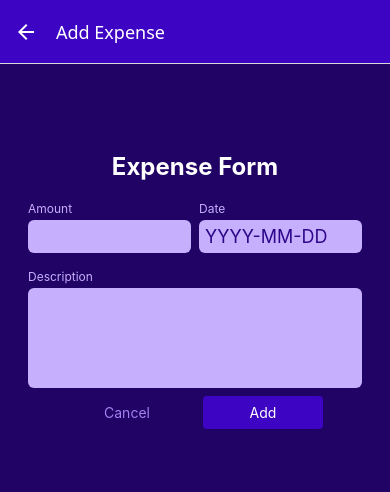
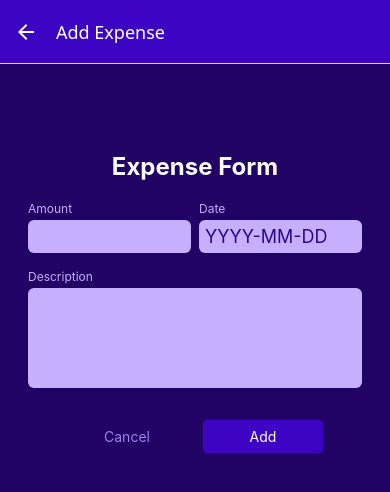
Before and after one commit to Benjilo12/React-Native-Expense-App, a React Native app: screen /ManageExpenses in a window 390 px wide. Shown: the top 492 px of the page. Built offline with nearby package versions, Linux system fonts and the light colour scheme.

Commit message:
validated form

```diff
--- a/components/ManageExpense/ExpenseForm.js
+++ b/components/ManageExpense/ExpenseForm.js
@@ -1,30 +1,76 @@
-import React from "react";
-import { StyleSheet, Text, View } from "react-native";
+import React, { useState } from "react";
+import { StyleSheet, Text, View, Alert } from "react-native";
 import Input from "./Input";
+import Button from "../ExpensesOutput/UI/Button";
 
-export default function ExpenseForm() {
-  function amountChangedHandler(text) {
-    console.log(text);
+export default function ExpenseForm({
+  onCancel,
+  onSubmit,
+  submitButtonLabel,
+  defaultValues,
+}) {
+  // State to store all input values in one object
+  const [inputValues, setInputValues] = useState({
+    amount: defaultValues ? defaultValues.amount.toString() : "",
+    date: defaultValues ? defaultValues.date.toISOString().slice(0, 10) : "",
+    description: defaultValues ? defaultValues.description : "",
+  });
+
+  // Generic handler for updating any input field
+  function InputChangedHandler(inputIdentifier, enteredValue) {
+    setInputValues((curInputValues) => {
+      return {
+        ...curInputValues,
+        [inputIdentifier]: enteredValue,
+      };
+    });
   }
+
+  // Handler for form submission
+  function SubmitHandler() {
+    const expenseData = {
+      amount: +inputValues.amount, // convert string to number
+      date: new Date(inputValues.date), // convert string to Date object
+      description: inputValues.description,
+    };
+
+    // Validate the input data (optional)
+    const amountIsValid = !isNaN(expenseData.amount) && expenseData.amount > 0;
+    const dateIsValid = expenseData.date.toString() !== "Invalid Date";
+    const descriptionIsValid = expenseData.description.trim().length > 0;
+
+    // If any input is invalid, you can handle it here (e.g., show an error message)
+    if (!amountIsValid || !dateIsValid || !descriptionIsValid) {
+      // You can show an alert or some error message here
+      Alert.alert("Invalid input values - please check your entered data.");
+      return;
+    }
+
+    onSubmit(expenseData); // call the parent function
+  }
+
   return (
     <View style={Styles.form}>
       <Text style={Styles.title}>Expense Form</Text>
+
       <View style={Styles.inputRow}>
         <Input
           style={Styles.rowInput}
           label="Amount"
           textInputConfig={{
             keyboardType: "decimal-pad",
-            onChangeText: amountChangedHandler,
+            onChangeText: InputChangedHandler.bind(this, "amount"),
+            value: inputValues.amount,
           }}
         />
+
         <Input
           style={Styles.rowInput}
           label="Date"
           textInputConfig={{
             placeholder: "YYYY-MM-DD",
             maxLength: 10,
-            onChangeText: () => {},
+            onChangeText: InputChangedHandler.bind(this, "date"),
           }}
         />
       </View>
@@ -33,9 +79,20 @@ export default function ExpenseForm() {
         label="Description"
         textInputConfig={{
           multiline: true,
-          autoCorrect: false, //default is true
+          autoCorrect: false,
+          onChangeText: InputChangedHandler.bind(this, "description"),
         }}
       />
+
+      <View style={Styles.buttons}>
+        <Button style={Styles.button} mode="flat" onPress={onCancel}>
+          Cancel
+        </Button>
+
+        <Button style={Styles.button} onPress={SubmitHandler}>
+          {submitButtonLabel}
+        </Button>
+      </View>
     </View>
   );
 }
@@ -59,4 +116,14 @@ const Styles = StyleSheet.create({
   rowInput: {
     flex: 1,
   },
+  buttons: {
+    flexDirection: "row",
+    justifyContent: "center",
+    alignItems: "center",
+    marginTop: 24,
+  },
+  button: {
+    minWidth: 120,
+    marginHorizontal: 8,
+  },
 });
--- a/screens/ManageExpenses.js
+++ b/screens/ManageExpenses.js
@@ -2,7 +2,7 @@ import { useContext, useLayoutEffect } from "react";
 import { StyleSheet, TextInput, View } from "react-native";
 import IconButton from "../components/ExpensesOutput/UI/IconButton";
 import { GlobalStyles } from "../constant/styles";
-import Button from "../components/ExpensesOutput/UI/Button";
+
 import { ExpensesContext } from "../store/expenses-context";
 import ExpenseForm from "../components/ManageExpense/ExpenseForm";
 
@@ -12,6 +12,11 @@ function ManageExpenses({ route, navigation }) {
   const editedExpenseId = route.params?.expenseId;
   //converting to boolean
   const isEditing = !!editedExpenseId;
+
+  //finding the selected expense
+  const selectedExpense = expensesCtx.expenses.find(
+    (expense) => expense.id === editedExpenseId
+  );
 
   useLayoutEffect(() => {
     //setting the dynamic title
@@ -27,34 +32,24 @@ function ManageExpenses({ route, navigation }) {
   function cancelHandler() {
     navigation.goBack();
   }
-  function confirmHandler() {
+  function confirmHandler(expenseData) {
     if (isEditing) {
-      expensesCtx.updateExpense(editedExpenseId, {
-        description: "Test Update",
-        amount: 29.99,
-        date: new Date("2025-11-19"),
-      });
+      expensesCtx.updateExpense(editedExpenseId, expenseData);
     } else {
-      expensesCtx.addExpense({
-        description: "Test",
-        amount: 19.99,
-        date: new Date("2025-11-19"),
-      });
+      expensesCtx.addExpense(expenseData);
     }
     navigation.goBack();
   }
 
   return (
     <View style={styles.container}>
-      <ExpenseForm />
-      <View style={styles.buttons}>
-        <Button style={styles.button} mode="flat" onPress={cancelHandler}>
-          Cancel
-        </Button>
-        <Button style={styles.button} onPress={confirmHandler}>
-          {isEditing ? "Update" : "Add"}
-        </Button>
-      </View>
+      <ExpenseForm
+        onCancel={cancelHandler}
+        submitButtonLabel={isEditing ? "Update" : "Add"}
+        onSubmit={confirmHandler}
+        defaultValues={selectedExpense}
+      />
+
       {isEditing && (
         <View style={styles.deleteContainer}>
           <IconButton
@@ -84,13 +79,4 @@ const styles = StyleSheet.create({
     borderTopColor: GlobalStyles.colors.primary200,
     alignItems: "center",
   },
-  buttons: {
-    flexDirection: "row",
-    justifyContent: "center",
-    alignItems: "center",
-  },
-  button: {
-    minWidth: 120,
-    marginHorizontal: 8,
-  },
 });
```
Also changed, not shown: 1 other file (tests, documents, lock files or other folders).
